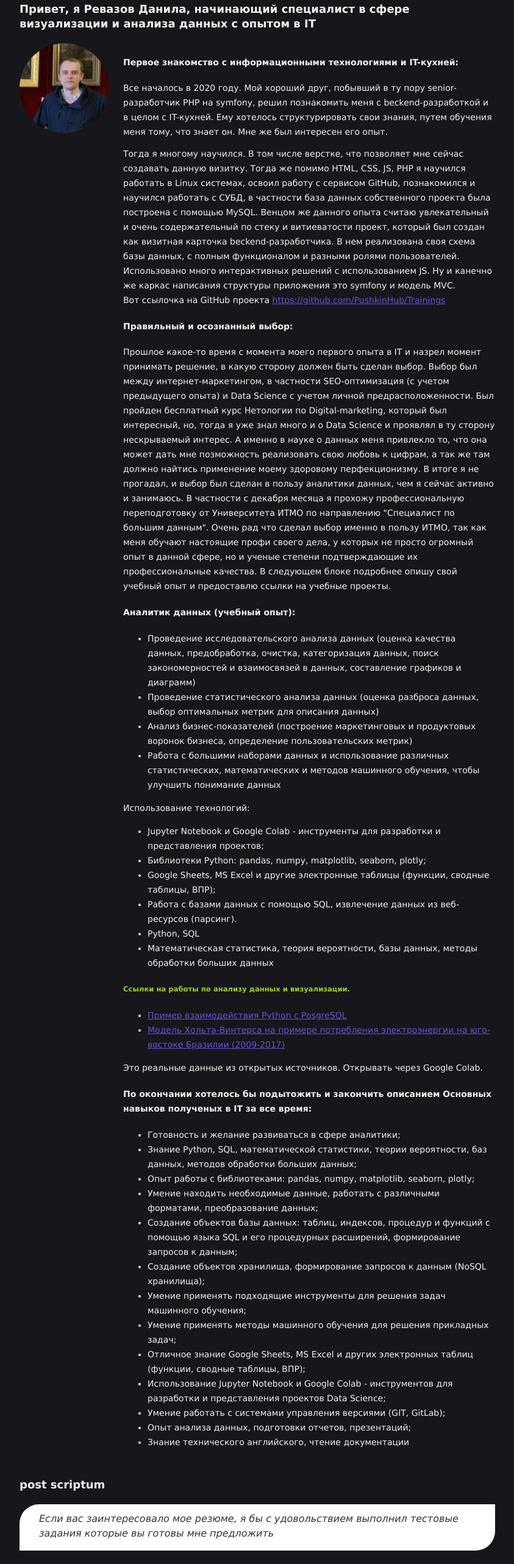
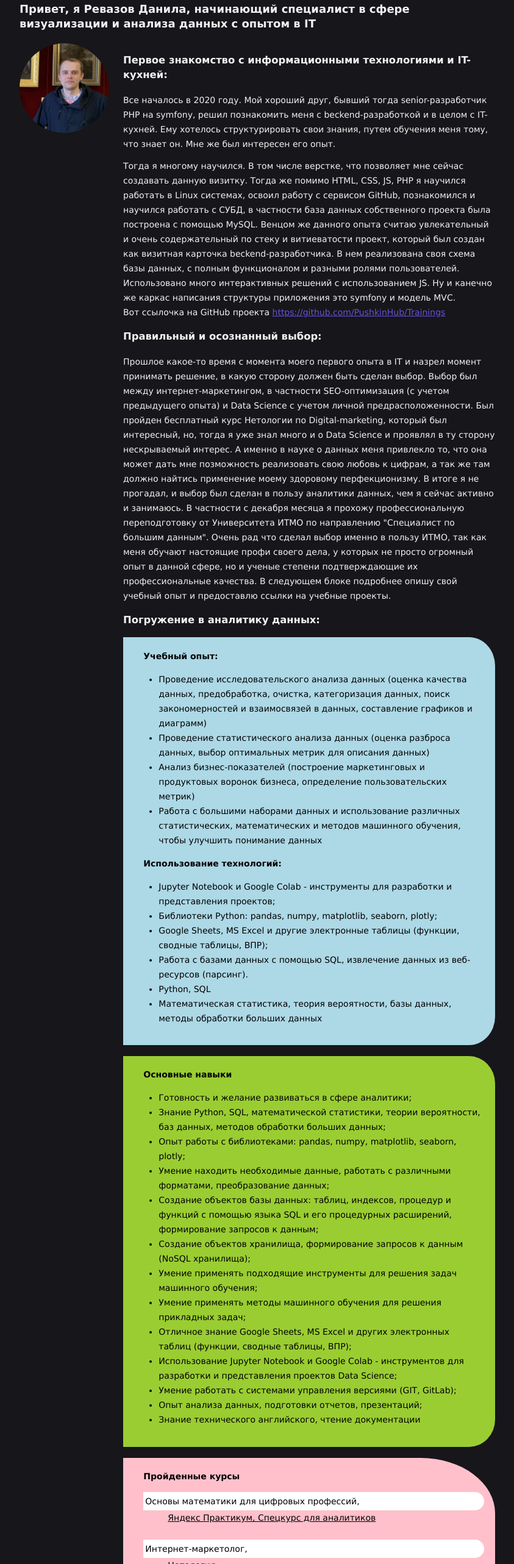
Before and after one commit to PushkinHub/DanilaRevazov, a plain HTML site: page index.html in a window 1280 px wide. Shown: the part 235-2800 px from the top of the page at 61% size, without its empty margins (218-1061 px from the left). Drawn offline with Linux system fonts and the light colour scheme.

Commit message:
Changed styles

```diff
--- a/index.html
+++ b/index.html
@@ -18,17 +18,21 @@
       <h2 class="section-title">Привет, я Ревазов Данила, начинающий специалист в сфере визуализации и анализа данных c опытом в IT</h2>
       <img class="about-image" src="img/xCZ_v9_ZAGk1.jpg" width="147" height="147" alt="Ревазов Данила">
       <div class="about-content">
-        <h4>Первое знакомство с информационными технологиями и IT-кухней:</h4>
-        <p>Все началось в 2020 году. Мой хороший друг, побывший в ту пору senior-разработчик PHP на symfony, решил познакомить меня с beckend-разработкой и в целом с IT-кухней. Ему хотелось структурировать свои знания, путем обучения меня тому, что знает он. Мне же был интересен его опыт.</p>
+
+        <h3>Первое знакомство с информационными технологиями и IT-кухней:</h3>
+        <p>Все началось в 2020 году. Мой хороший друг, бывший тогда senior-разработчик PHP на symfony, решил познакомить меня с beckend-разработкой и в целом с IT-кухней. Ему хотелось структурировать свои знания, путем обучения меня тому, что знает он. Мне же был интересен его опыт.</p>
         <p>Тогда я многому научился. В том числе верстке, что позволяет мне сейчас создавать данную визитку. Тогда же помимо HTML, CSS, JS, PHP я научился работать в Linux системах,
           освоил работу с сервисом GitHub, познакомился и научился работать с СУБД,
           в частности база данных собственного проекта была построена c помощью MySQL. Венцом же данного опыта считаю увлекательный и очень содержательный по стеку и витиеватости проект,
           который был создан как визитная карточка beckend-разработчика. В нем реализована своя схема базы данных, с полным функционалом и разными ролями пользователей. Использовано много интерактивных решений с использованием JS. Ну и канечно же каркас написания структуры приложения это symfony и модель MVC.</br>
           Вот ссылочка на GitHub проекта <a href="https://github.com/PushkinHub/Trainings" target="_blank" >https://github.com/PushkinHub/Trainings</a></p>
-        <h4>Правильный и осознанный выбор:</h4>
+        <h3>Правильный и осознанный выбор:</h3>
         <p>Прошлое какое-то время с момента моего первого опыта в IT и назрел момент принимать решение, в какую сторону должен быть сделан выбор. Выбор был между интернет-маркетингом, в частности SEO-оптимизация (с учетом предыдущего опыта) и Data Science с учетом личной предрасположенности. Был пройден бесплатный курс Нетологии по Digital-marketing, который был интересный, но, тогда я уже знал много и о Data Science и проявлял в ту сторону нескрываемый интерес. А именно в науке о данных меня привлекло то,
           что она может дать мне позможность реализовать свою любовь к цифрам, а так же там должно найтись применение моему здоровому перфекционизму. В итоге я не прогадал, и выбор был сделан в пользу аналитики данных, чем я сейчас активно и занимаюсь. В частности с декабря месяца я прохожу профессиональную переподготовку от Университета ИТМО по направлению "Специалист по большим данным". Очень рад что сделал выбор именно в пользу ИТМО, так как меня обучают настоящие профи своего дела, у которых не просто огромный опыт в данной сфере, но и ученые степени подтверждающие их профессиональные качества. В следующем блоке подробнее опишу свой учебный опыт и предоставлю ссылки на учебные проекты.</p>
-        <h4>Аналитик данных (учебный опыт):</h4>
+        <h3>Погружение в аналитику данных:</h3>
+
+        <div style="background-color: lightblue; border-top-right-radius: 7%; border-bottom-right-radius: 7%; color: black; padding: 3%; margin-bottom: 3%;">
+          <p style="Font-weight: bold; margin-left: 15px">Учебный опыт:</p>
           <ul>
             <li>Проведение исследовательского анализа данных (оценка качества данных, предобработка, очистка, категоризация данных, поиск закономерностей и взаимосвязей в данных, составление графиков и диаграмм)</li>
             <li>Проведение статистического анализа данных (оценка разброса данных, выбор оптимальных метрик для описания данных)</li>
@@ -36,7 +40,7 @@
             <li>Работа с большими наборами данных и использование различных статистических,
               математических и методов машинного обучения, чтобы улучшить понимание данных</li>
           </ul>
-        <p>Использование технологий:</p>
+          <p style="Font-weight: bold; margin-left: 15px">Использование технологий:</p>
           <ul>
             <li>Jupyter Notebook и Google Colab - инструменты для разработки и представления проектов;</li>
             <li>Библиотеки Python: pandas, numpy, matplotlib, seaborn, plotly;</li>
@@ -45,13 +49,10 @@
             <li>Python, SQL</li>
             <li>Математическая статистика, теория вероятности, базы данных, методы обработки больших данных</li>
           </ul>
-        <h5 class="yellow">Ссылки на работы по анализу данных и визуализации.</h5>
-        <ul>
-          <li><a href="https://drive.google.com/file/d/1lyuJxdiX1ctp5hJG3VqB_oq7JZMsGkfu/view?usp=sharing" target="_blank">Пример взаимодействия Python с PosgreSQL</a></li>
-          <li><a href="https://drive.google.com/file/d/1ypiP0IiiwT-RIpZs-RJWuvUvU0k3EtjO/view?usp=sharing" target="_blank">Модель Хольта-Винтерса на примере потребления электроэнергии на юго-востоке Бразилии (2009-2017)</a></li>
-        </ul>
-        <p>Это реальные данные из открытых источников. Открывать через Google Colab.</p>
-        <h4>По окончании хотелось бы подытожить и закончить описанием Основных навыков полученых в IT за все время:</h4>
+        </div>
+
+        <div style="background-color: yellowgreen; border-top-right-radius: 7%; border-bottom-right-radius: 7%;  color: black; padding: 3%; margin-bottom: 3%">
+          <p style="Font-weight: bold; margin-left: 15px">Основные навыки</p>
           <ul>
             <li>Готовность и желание развиваться в сфере аналитики;</li>
             <li>Знание Python, SQL, математической статистики, теории вероятности, баз данных, методов обработки больших данных;</li>
@@ -67,6 +68,33 @@
             <li>Опыт анализа данных, подготовки отчетов, презентаций;</li>
             <li>Знание технического английского, чтение документации</li>
           </ul>
+        </div>
+
+        <div style="background-color: pink; border-top-right-radius: 20%; border-bottom-right-radius: 7%;  color: black; padding: 3%; margin-bottom: 3%">
+          <p style="Font-weight: bold; margin-left: 15px">Пройденные курсы</p>
+          <dl style="margin-left: 15px;">
+            <dt>Основы математики для цифровых профессий,</dt>
+            <dd>Яндекс Практикум, Спецкурс для аналитиков</dd></br>
+            <dt>Интернет-маркетолог,</dt>
+            <dd>Нетология</dd></br>
+            <dt>Основы командной строки - работа в терминале,</dt>
+            <dd>Хекслет - практические курсы по программированию</dd></br>
+            <dt>Введение в Git - работа с системой контроля версий Git,</dt>
+            <dd>Хекслет - практические курсы по программированию </dd></br>
+            <dt>«Погружение в вёрстку»,</dt>
+            <dd>HTML Academy</dd>
+          </dl>
+        </div>
+
+        <div>
+          <p class="yellow">Ссылки на работы по анализу данных и визуализации.</p>
+          <p>(Реальные данные из открытых источников. Открывать можно в Google Colab.)</p>
+          <ul>
+            <li><a href="https://drive.google.com/file/d/1lyuJxdiX1ctp5hJG3VqB_oq7JZMsGkfu/view?usp=sharing" target="_blank">Пример взаимодействия Python с PosgreSQL</a></li>
+            <li><a href="https://drive.google.com/file/d/1ypiP0IiiwT-RIpZs-RJWuvUvU0k3EtjO/view?usp=sharing" target="_blank">Модель Хольта-Винтерса на примере потребления электроэнергии на юго-востоке Бразилии (2009-2017)</a></li>
+          </ul>
+        </div>
+
       </div>
     </section>
     <section class="status container">
--- a/style.css
+++ b/style.css
@@ -1,5 +1,21 @@
 * {
   box-sizing: border-box;
+}
+
+body {
+  font-family: "HelveticaNeue-Light", "Helvetica Neue Light", "Helvetica Neue",
+Helvetica, Arial, "Lucida Grande", sans-serif;
+}
+
+dt {
+  background-color: white;
+  border-top-right-radius: 50px;
+  border-bottom-right-radius: 50px;
+  padding: 3px;
+}
+
+dd {
+  text-decoration: underline;
 }
 
 .container {
```
Lines whose indentation alone changed are shown as unchanged.
